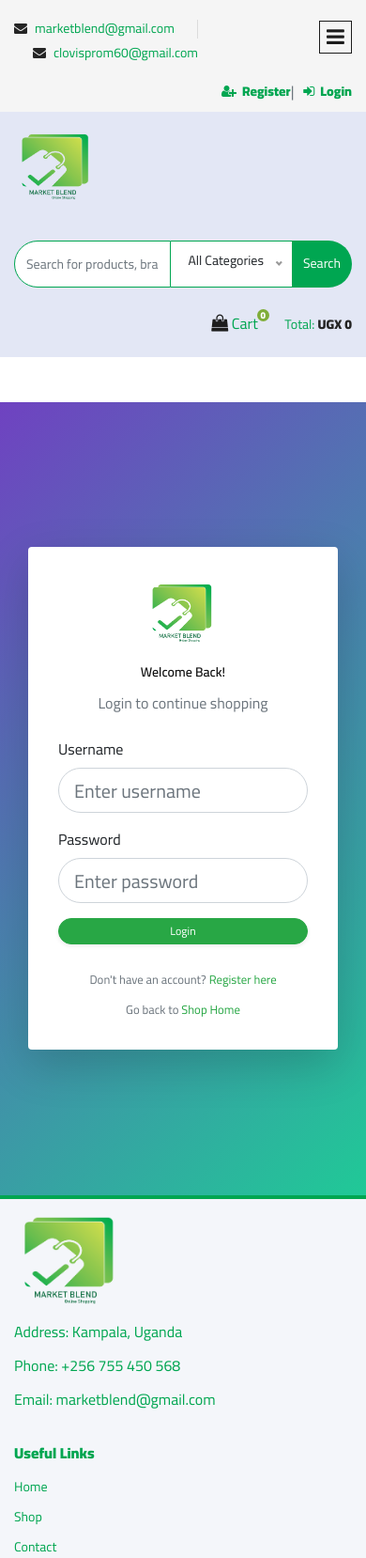
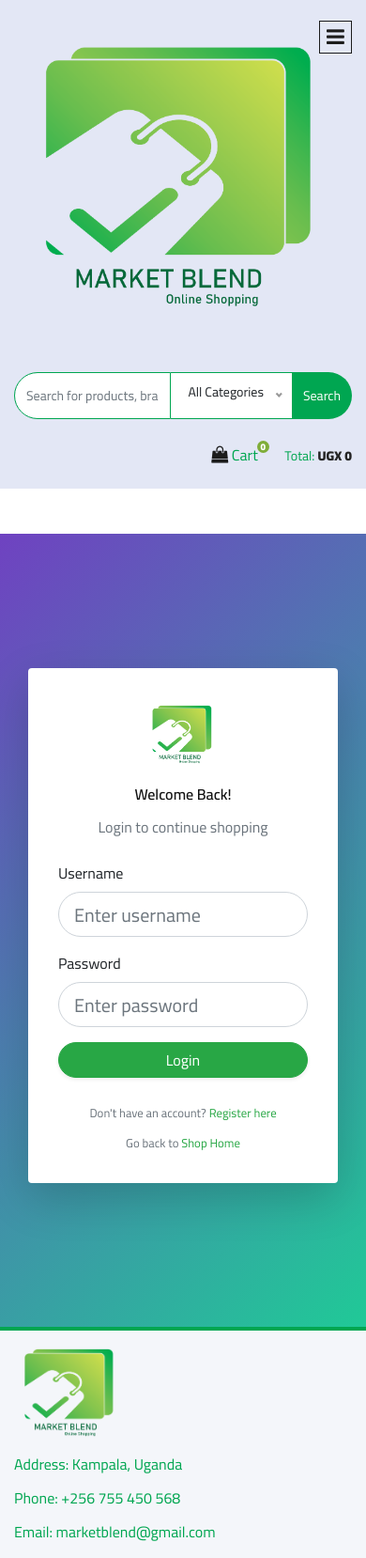
Before and after one commit to clovis-4458/marketblend, a Django app: page /accounts/ in a window 390 px wide. Shown: the top 1658 px of the page at 94% size. Run offline with Django 5.2, Linux system fonts and the light colour scheme; some libraries are stand-ins or nearby versions.

Commit message:
Initial commit

```diff
--- a/products/templates/products/base.html
+++ b/products/templates/products/base.html
@@ -33,16 +33,20 @@
         .header__cart ul li a,
         .navbar a,
         .nav-item a { color: #00A651 !important; text-decoration: none !important; }
+
         .header__menu ul li a:hover,
         .header__menu__dropdown li a:hover,
         .header__top__right a:hover,
         .header__top__right__social a i:hover,
         .header__cart ul li a:hover,
         .navbar a:hover { color: #007A3D !important; text-decoration: underline !important; }
+
         .header__menu ul li.active > a { color: #00994D !important; text-decoration: underline !important; }
+
         .navbar-brand, .logo { color: #00A651 !important; font-weight: 900 !important; }
         .header__top__right__auth a { color: #00A651 !important; margin-left: 10px; font-weight: bold !important; }
         .header__top__right__auth a:hover { color: #007A3D !important; }
+
         .search-bar .form-control, .search-bar .form-select, .search-bar .btn { height: 50px; font-size: 14px; }
         .search-bar .form-control { border-radius: 30px 0 0 30px; border: 1px solid #00A651; }
         .search-bar .form-select { border-top: 1px solid #00A651; border-bottom: 1px solid #00A651; border-left: 0; border-right: 0; border-radius: 0; }
@@ -64,20 +68,12 @@
         .card-title { font-size: 16px; font-weight: 600; }
         .card p.text-danger { font-size: 14px; font-weight: bold; }
 
-        /* ================= RESPONSIVE ================= */
-        @media (max-width: 992px) {
-            .header__top { display: block !important; padding: 10px 0; }
-            .header__top ul { flex-direction: column; gap: 5px; margin-bottom: 0; }
-            .header__top__right__auth { justify-content: flex-start; margin-top: 5px; }
+        /* 2 columns on mobile like Jiji */
+        @media (max-width: 576px) {
+            .col-6 { padding: 5px; }
+            .card { margin-bottom: 10px; }
         }
-        @media (max-width: 576px) {
-            .card-title { font-size: 14px; }
-            .card p.text-danger { font-size: 13px; }
-            .card .btn { font-size: 12px; padding: 4px 8px; }
-            .header__logo img { width: 90px !important; } /* smaller logo on mobile */
-            .humberger__menu__wrapper ul li { margin-bottom: 8px; } /* gap between menu items */
-            .humberger__menu__wrapper ul li.separator { border-top: 1px solid #00A651; margin: 8px 0; }
-        }
+
     </style>
 </head>
 
@@ -100,12 +96,12 @@
             <li><a href="{% url 'blog:list' %}">Blog</a></li>
             <li><a href="{% url 'contact' %}">Contact</a></li>
 
-            <li class="separator"></li> <!-- separator for contact -->
+            <li class="separator"></li>
             <li><strong>Contact:</strong></li>
             <li><i class="fa fa-envelope"></i> marketblend@gmail.com</li>
             <li><i class="fa fa-phone"></i> +256 755 450 568</li>
 
-            <li class="separator"></li> <!-- separator for auth -->
+            <li class="separator"></li>
             {% if user.is_authenticated %}
                 <li><i class="fa fa-user-circle"></i> {{ user.username }}</li>
                 <li><a href="{% url 'accounts:logout' %}">Logout</a></li>
@@ -261,7 +257,9 @@
     </div>
 </section>
 
-{% block content %}{% endblock %}
+{% block content %}
+{% endblock %}
+
 </main>
 
 <!-- ===================== FOOTER ===================== -->
```
